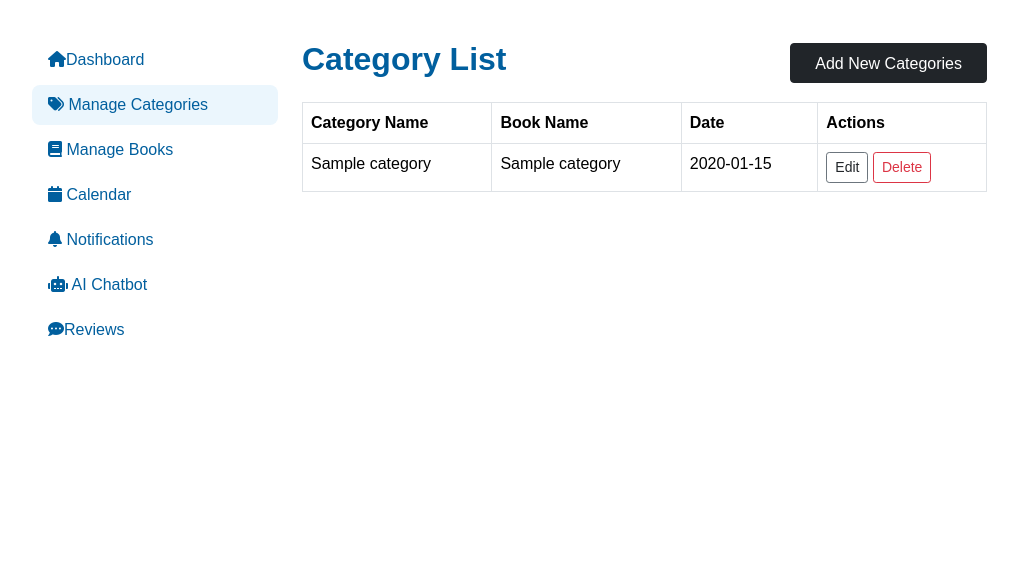
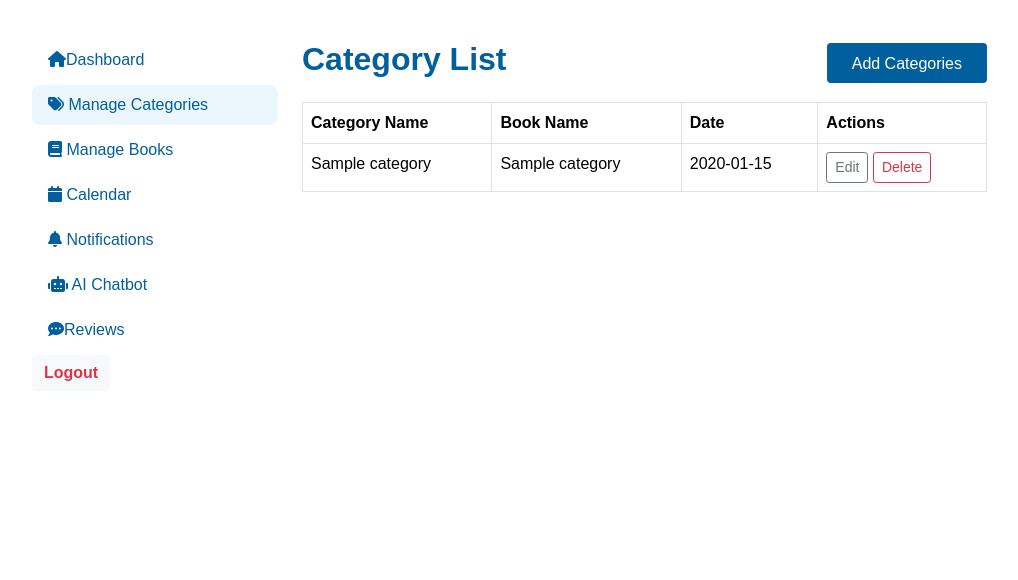
Before and after one commit to Ayesha-rose/Fyp-project, a Laravel app: page /admin_categories in a window 1280 px wide. Shown: the part 60-640 px from the top of the page, without its empty margins (62-1080 px from the left). Before the commit the page ends 396 px from the top, so only its background shows below. Run offline with Laravel 8, Linux system fonts and the light colour scheme; tables that the repository leaves empty hold one stand-in row (values such as "Sample post"); settings files or empty folders that the repository lacks are supplied.

```diff
--- a/public/css/adminpanel.css
+++ b/public/css/adminpanel.css
@@ -8,7 +8,7 @@
   } */
 
   .sidebar {
-      height: 100vh;
+      height: 120vh;
       width: 270px;
       left: 0;
       top: 60px;
@@ -16,12 +16,10 @@
   }
 
   h2,
-  thead
+  thead,label
    {
       font-weight: bold;
       color: #015F9E;
-      /* width: 100%;
-      padding: 15px; */
   }
 
   .input-group {
--- a/resources/views/admin/master.blade.php
+++ b/resources/views/admin/master.blade.php
@@ -31,12 +31,12 @@
             <li class="nav-item">
               <span class="btn px-4 mx-2 pt-2 fw-bold text-muted" style="border: none;">{{ Auth::user()->name }}</span>
             </li>
-            <li class="nav-item">
+            <!-- <li class="nav-item">
               <form action="{{ route('logout.confirm') }}" method="GET">
                 @csrf
                 <button type="submit" class="btn btn-primary fw-bold bg-light text-danger" style="border: none;">Logout</button>
               </form>
-            </li>
+            </li> -->
             @else
             <li class="nav-item">
               <a class="btn bg-light btn-outline-primary text-primary px-4 mx-2 pt-2" href="{{ route('login') }}">SignIn</a>
@@ -98,6 +98,12 @@
                 <i class="fas fa-comment-dots"></i>Reviews
               </a>
             </li>
+            <li class="nav-item">
+              <form action="{{ route('logout.confirm') }}" method="GET">
+                @csrf
+                <button type="submit" class="btn btn-primary fw-bold bg-light text-danger" style="border: none;">Logout</button>
+              </form>
+            </li>
           </ul>
         </div>
       </div>
--- a/resources/views/admin_categories/index.blade.php
+++ b/resources/views/admin_categories/index.blade.php
@@ -8,7 +8,7 @@
 <div class="col-md-10 main-content">
   <div class="d-flex justify-content-between align-items-center mb-3">
     <h2>Category List</h2>
-    <a class="btn btn-dark text-white px-4 pt-2" href="{{ route('admin_categories.create') }}">Add New Categories</a>
+    <a class="btn text-white px-4 pt-2" style="background-color: #015F9E;" href="{{ route('admin_categories.create') }}">Add Categories</a>
   </div>
 
   <table class="table table-bordered">
@@ -28,7 +28,7 @@
         <td>{{ $category->date }}</td>
         <td>
 
-          <a href="{{ route('admin_categories.edit', $category->id) }}" class="btn btn-sm text-dark btn-outline-secondary">Edit</a>
+          <a href="{{ route('admin_categories.edit', $category->id) }}" class="btn btn-sm btn-outline-secondary">Edit</a>
 
           <button type="button" class="btn btn-sm btn-outline-danger" data-bs-toggle="modal" data-bs-target="#deleteModal{{ $category->id }}">
             Delete
```
Also changed, not shown: resources/views/admin_categories/create.blade.php (+4 -3 lines).
